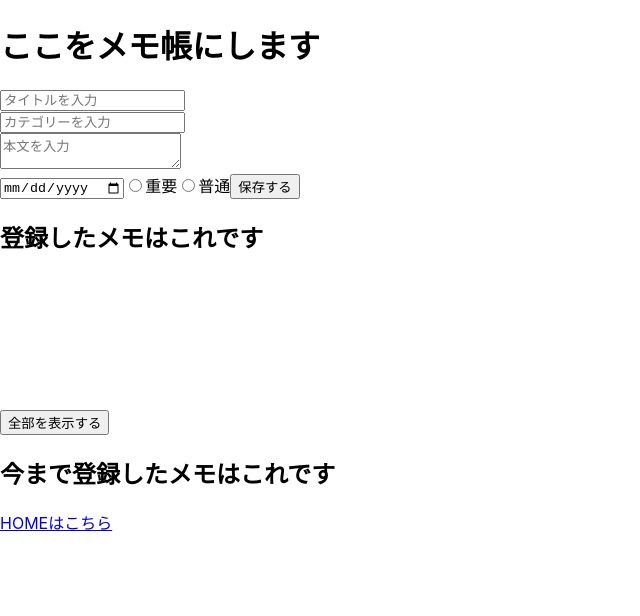
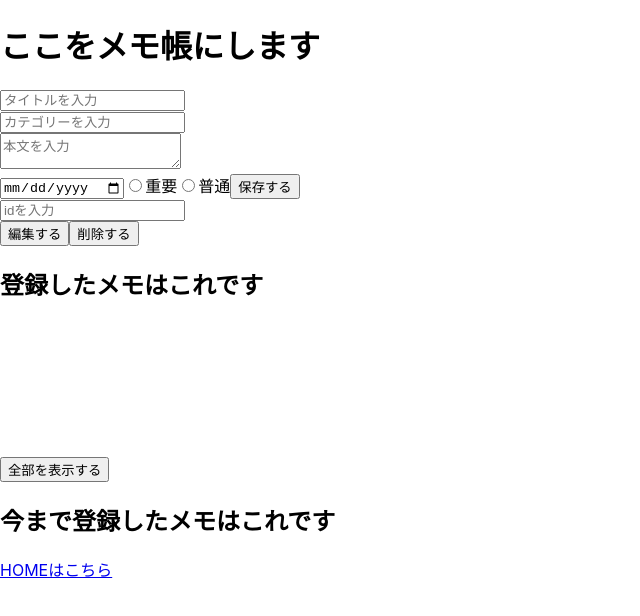
Before and after one commit to keiinuki/vers_notepad, a React (Create React App) app in the folder vers_notepad/: page /notepad in a window 1280 px wide. Shown: the top 616 px of the page, without its empty margins (0-640 px from the left). Built offline with nearby package versions, Linux system fonts and the light colour scheme.

Commit message:
axiosのURLにパラメーター追加できてない状態

```diff
--- a/vers_notepad/src/pages/Notepad.tsx
+++ b/vers_notepad/src/pages/Notepad.tsx
@@ -5,6 +5,7 @@ import { KEYS, getItem  } from "../utils/LocalStorage";
 import { Memo } from "../type/Type"
 
 export const Notepad = () => {
+  const [id, setId] = useState<string>("");
   const [title, setTitle] = useState<string>("");
   const [category, setCategory] = useState<string>("");
   const [description, setDescription] = useState<string>("");
@@ -13,6 +14,12 @@ export const Notepad = () => {
   const [memos, setMemos] = useState<Memo>();
   const [getMemos, setGetMemos] = useState<Memo[]>([]);
 
+  const onChangeId = (e: React.ChangeEvent<HTMLInputElement>) => {
+    e.preventDefault();
+    const value = (e.target.value)
+    const newId = value.toString()
+    setId(newId)
+  };
   const onChangeTitle = (e: React.ChangeEvent<HTMLInputElement>) => {
     e.preventDefault();
     setTitle(e.target.value)
@@ -70,6 +77,42 @@ export const Notepad = () => {
       })
       };
 
+      const onClickPut = async () => {
+        const token = getItem(KEYS.access_token);
+        await axios.put<Memo>("https://raisetech-memo-api.herokuapp.com/api/memo/", {
+          params: {
+            id: id }
+          },{
+          title: title,
+          category: category,
+          description: description,
+          date: date,
+          mark_div: mark_div,
+          }, {
+            headers: {
+            Authorization: `Bearer ${token}`,
+          }})
+          .then((response) => {
+          console.log(response.data);
+          setMemos(response.data)
+        }).catch(()=>{
+          console.error("失敗しました");
+        })
+        };
+
+        const onClickDelete = async () => {
+          const token = getItem(KEYS.access_token);
+          await axios.delete<Memo>("https://raisetech-memo-api.herokuapp.com/api/memo/${id}", {
+            headers: {
+            Authorization: `Bearer ${token}`,
+          }}
+          ).then((response) => {
+            console.log(response.data);
+          }).catch(()=>{
+            console.error("失敗しました");
+          })
+          };
+
   return (
     <div>
       <h1>ここをメモ帳にします</h1>
@@ -80,7 +123,10 @@ export const Notepad = () => {
       <input type="date" onChange={onChangeDate} value={date}></input>
       <input type="radio" name="revel" value="0" onChange={onChangeMarkDiv} />重要
       <input type="radio" name="revel" value="1" onChange={onChangeMarkDiv} />普通
-      <button type= "button" onClick={onClickAdd} >保存する</button>
+      <button type= "button" onClick={onClickAdd} >保存する</button><br/>
+      <input type="number" onChange={onChangeId} placeholder="idを入力" value={id} /><br/>
+      <button type= "button" onClick={onClickPut} >編集する</button>
+      <button type= "button" onClick={onClickDelete} >削除する</button>
       </form>
       <div>
       <h2>登録したメモはこれです</h2>
```
